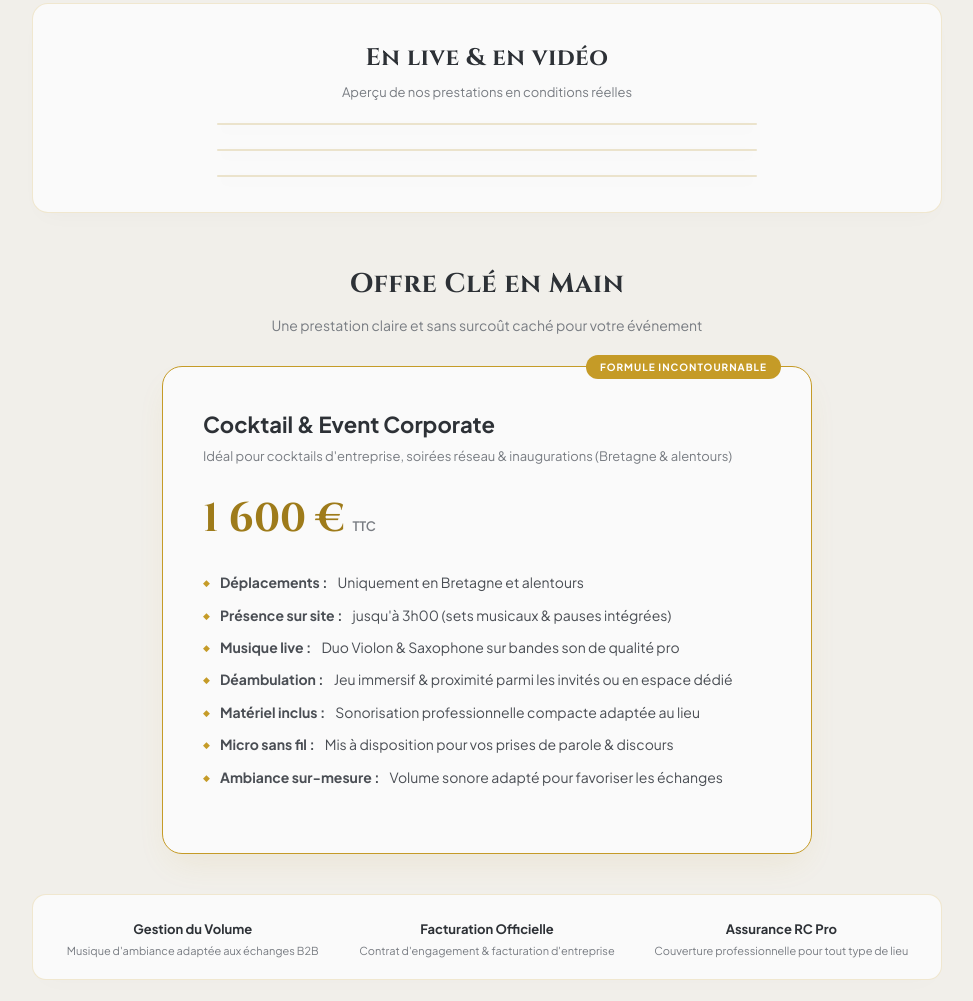
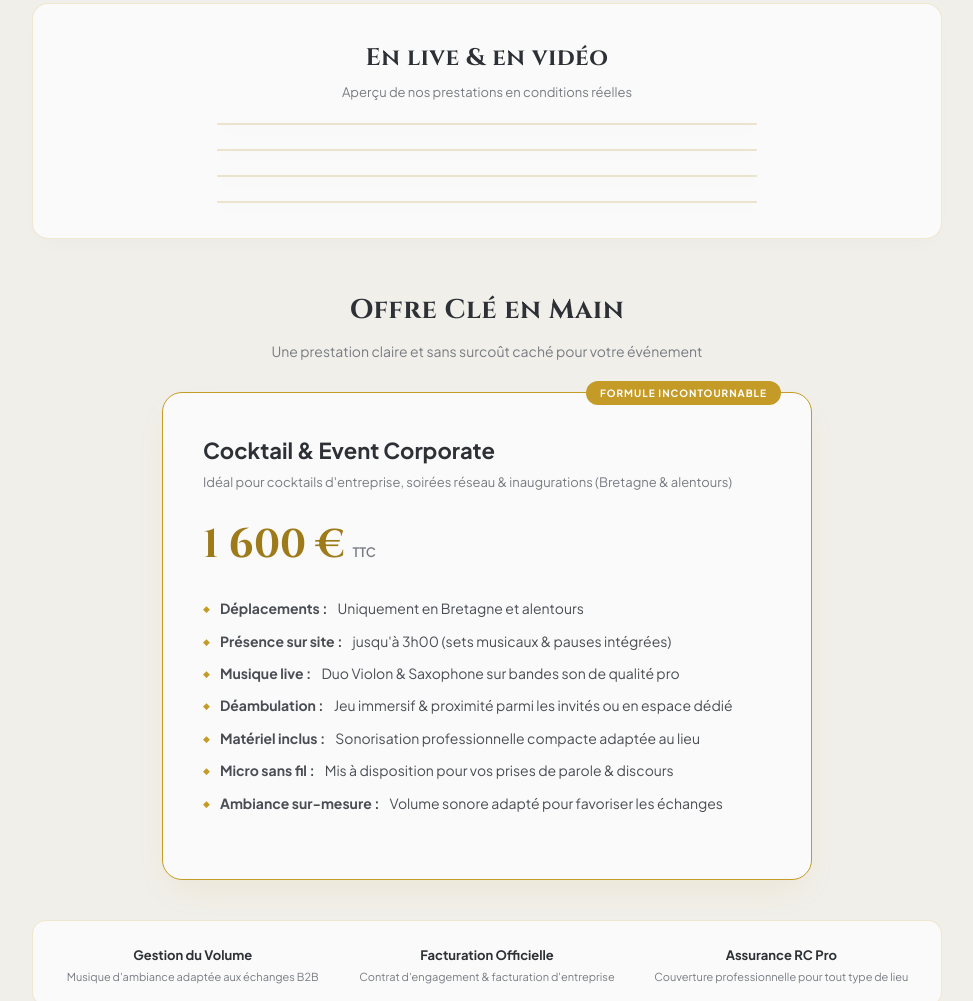
Before and after one commit to sylvainchazalette-beep/violonsax, a plain HTML site: page index.html in a window 1280 px wide. Shown: the part 1333-2334 px from the top of the page, without its empty margins (153-1126 px from the left). Drawn offline with Linux system fonts and the light colour scheme; a script that the page names is missing.

Commit message:
Add Instagram reel to the video gallery section (6afb2db117027606ab8867ce)

```diff
--- a/index.html
+++ b/index.html
@@ -585,6 +585,9 @@
         <div class="video-card">
           <blockquote class="instagram-media" data-instgrm-permalink="https://www.instagram.com/reel/DbX52DBoyoG/?utm_source=ig_embed&amp;utm_campaign=loading" data-instgrm-version="14" style=" background:#FFF; border:0; border-radius:3px; box-shadow:0 0 1px 0 rgba(0,0,0,0.5),0 1px 10px 0 rgba(0,0,0,0.15); margin: 1px; max-width:540px; min-width:326px; padding:0; width:99.375%; width:-webkit-calc(100% - 2px); width:calc(100% - 2px);"><div style="padding:16px;"> <a href="https://www.instagram.com/reel/DbX52DBoyoG/?utm_source=ig_embed&amp;utm_campaign=loading" style=" background:#FFFFFF; line-height:0; padding:0 0; text-align:center; text-decoration:none; width:100%;" target="_blank">Voir cette publication sur Instagram</a></div></blockquote>
         </div>
+        <div class="video-card">
+          <blockquote class="instagram-media" data-instgrm-permalink="https://www.instagram.com/reel/DeTyHSPoqjv/?utm_source=ig_embed&amp;utm_campaign=loading" data-instgrm-version="14" style=" background:#FFF; border:0; border-radius:3px; box-shadow:0 0 1px 0 rgba(0,0,0,0.5),0 1px 10px 0 rgba(0,0,0,0.15); margin: 1px; max-width:540px; min-width:326px; padding:0; width:99.375%; width:-webkit-calc(100% - 2px); width:calc(100% - 2px);"><div style="padding:16px;"> <a href="https://www.instagram.com/reel/DeTyHSPoqjv/?utm_source=ig_embed&amp;utm_campaign=loading" style=" background:#FFFFFF; line-height:0; padding:0 0; text-align:center; text-decoration:none; width:100%;" target="_blank">Voir cette publication sur Instagram</a></div></blockquote>
+        </div>
       </div>
 
       <script async src="https://www.instagram.com/embed.js" onload="if(window.instgrm) { window.instgrm.Embeds.process(); }"></script>
```
